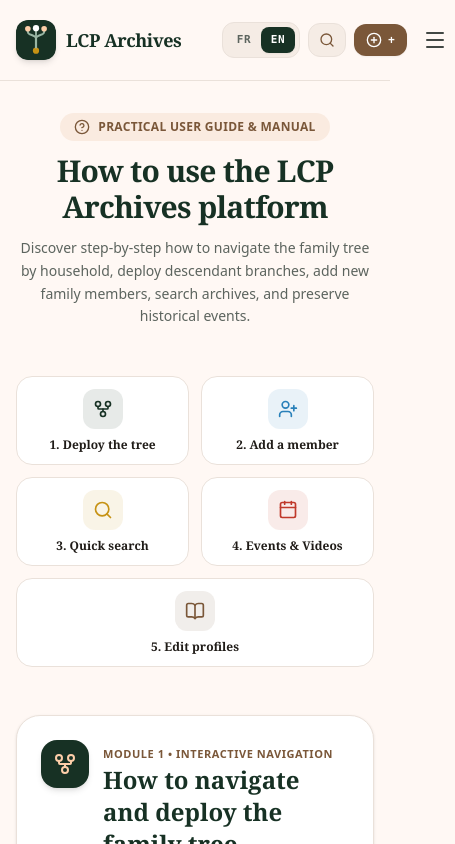
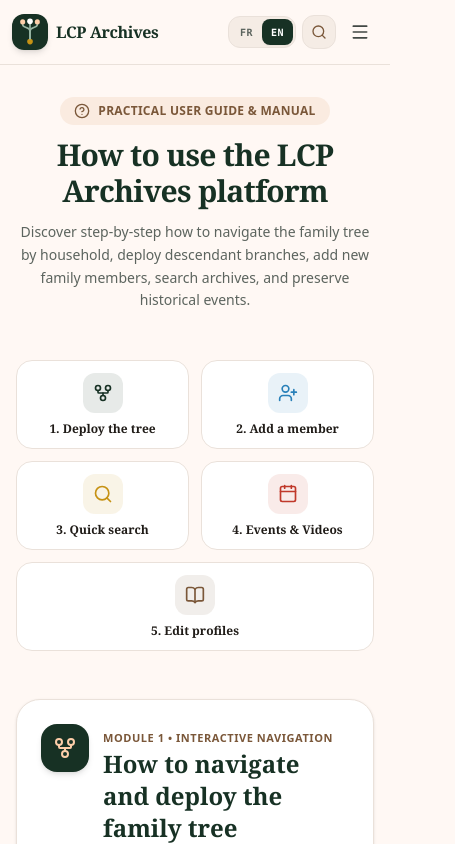
Before and after one commit to Solemntumult/LCP-Archive, a Next.js app: page /help in a window 390 px wide. Shown: the top 844 px of the page, 455 px wide, since content can reach past the window. Built offline with nearby package versions, Linux system fonts and the light colour scheme.

Commit message:
fix(responsive): eliminate mobile horizontal scroll and optimize navbar layout for small screens

```diff
--- a/src/app/globals.css
+++ b/src/app/globals.css
@@ -50,7 +50,11 @@
     --female-light: #fdedec;
   }
 
+  html,
   body {
+    overflow-x: hidden;
+    max-width: 100vw;
+    width: 100%;
     background-color: var(--surface);
     color: var(--on-surface);
     font-family: var(--font-sans);
--- a/src/components/common/LanguageToggle.tsx
+++ b/src/components/common/LanguageToggle.tsx
@@ -8,14 +8,14 @@ export default function LanguageToggle({ className = '' }: { className?: string
 
   return (
     <div
-      className={`relative inline-flex items-center bg-[#f5ece5] p-1 rounded-xl border border-[#eae1da] h-9 w-[78px] shrink-0 select-none ${className}`}
+      className={`relative inline-flex items-center bg-[#f5ece5] p-0.5 sm:p-1 rounded-xl border border-[#eae1da] h-8 sm:h-9 w-[68px] sm:w-[78px] shrink-0 select-none ${className}`}
       role="group"
       aria-label="Language selection"
     >
       <button
         type="button"
         onClick={() => setLanguage('fr')}
-        className={`relative z-10 w-1/2 h-full flex items-center justify-center text-[11px] font-bold font-mono tracking-wider rounded-lg transition-all duration-200 ${
+        className={`relative z-10 w-1/2 h-full flex items-center justify-center text-[10px] sm:text-[11px] font-bold font-mono tracking-wider rounded-lg transition-all duration-200 ${
           language === 'fr'
             ? 'bg-[#173124] text-white shadow-xs'
             : 'text-[#5c645e] hover:text-[#173124]'
@@ -27,7 +27,7 @@ export default function LanguageToggle({ className = '' }: { className?: string
       <button
         type="button"
         onClick={() => setLanguage('en')}
-        className={`relative z-10 w-1/2 h-full flex items-center justify-center text-[11px] font-bold font-mono tracking-wider rounded-lg transition-all duration-200 ${
+        className={`relative z-10 w-1/2 h-full flex items-center justify-center text-[10px] sm:text-[11px] font-bold font-mono tracking-wider rounded-lg transition-all duration-200 ${
           language === 'en'
             ? 'bg-[#173124] text-white shadow-xs'
             : 'text-[#5c645e] hover:text-[#173124]'
--- a/src/components/layout/Navbar.tsx
+++ b/src/components/layout/Navbar.tsx
@@ -25,11 +25,11 @@ export default function Navbar() {
   return (
     <>
       <header className="sticky top-0 z-40 w-full border-b border-[#eae1da] bg-[#fff8f4]/95 backdrop-blur-md">
-        <div className="max-w-7xl mx-auto px-4 sm:px-6 lg:px-8">
-          <div className="flex items-center justify-between h-20 gap-4">
+        <div className="max-w-7xl mx-auto px-3 sm:px-6 lg:px-8">
+          <div className="flex items-center justify-between h-16 sm:h-20 gap-2 sm:gap-4">
             {/* Brand Logo */}
-            <Link href="/" className="flex items-center gap-2.5 sm:gap-3 group shrink-0 min-w-[190px] sm:min-w-[240px]">
-              <div className="relative w-10 h-10 sm:w-11 sm:h-11 rounded-xl overflow-hidden shadow-md group-hover:scale-105 transition-all shrink-0">
+            <Link href="/" className="flex items-center gap-2 sm:gap-3 group shrink min-w-0">
+              <div className="relative w-9 h-9 sm:w-11 sm:h-11 rounded-xl overflow-hidden shadow-md group-hover:scale-105 transition-all shrink-0">
                 <Image
                   src="/icon.svg"
                   alt="LCP Archives Logo"
@@ -39,10 +39,10 @@ export default function Navbar() {
                 />
               </div>
               <div className="min-w-0">
-                <span className="font-serif text-lg sm:text-xl font-bold tracking-tight text-[#173124] block truncate">
+                <span className="font-serif text-base sm:text-xl font-bold tracking-tight text-[#173124] block truncate">
                   LCP Archives
                 </span>
-                <p className="text-[11px] sm:text-xs text-[#727973] hidden sm:block truncate">
+                <p className="text-[10px] sm:text-xs text-[#727973] hidden md:block truncate">
                   {t('nav_subtitle')}
                 </p>
               </div>
@@ -70,8 +70,8 @@ export default function Navbar() {
               })}
             </nav>
 
-            {/* Right Action Buttons */}
-            <div className="flex items-center gap-2 sm:gap-3 shrink-0">
+            {/* Right Action Toolbar */}
+            <div className="flex items-center gap-1.5 sm:gap-2.5 shrink-0">
               {/* Language Switcher */}
               <LanguageToggle />
 
@@ -79,8 +79,9 @@ export default function Navbar() {
               <button
                 onClick={() => setSearchOpen(true)}
                 type="button"
-                className="flex items-center gap-1.5 sm:gap-2 px-2.5 sm:px-3.5 py-2 text-xs sm:text-sm text-[#727973] bg-[#f5ece5] hover:bg-[#eae1da] hover:text-[#1f1b17] rounded-xl transition-all border border-[#eae1da]"
+                className="flex items-center gap-1.5 p-2 sm:px-3 sm:py-2 text-xs sm:text-sm text-[#727973] bg-[#f5ece5] hover:bg-[#eae1da] hover:text-[#1f1b17] rounded-xl transition-all border border-[#eae1da] shrink-0"
                 title={`${t('nav_search')} (Ctrl+K)`}
+                aria-label={t('nav_search')}
               >
                 <Search className="w-4 h-4 text-[#7a5739] shrink-0" />
                 <span className="hidden md:inline whitespace-nowrap">{t('nav_search')}</span>
@@ -89,23 +90,22 @@ export default function Navbar() {
                 </kbd>
               </button>
 
-              {/* Add Member Button */}
+              {/* Add Member Button (Desktop & Tablet) */}
               <Link
                 href="/person/add"
-                className="flex items-center gap-1.5 px-3 sm:px-4 py-2 rounded-xl text-xs sm:text-sm font-semibold bg-[#7a5739] text-white hover:bg-[#5f4024] shadow-xs transition-all active:scale-95 shrink-0"
+                className="hidden sm:flex items-center gap-1.5 px-3 sm:px-4 py-2 rounded-xl text-xs sm:text-sm font-semibold bg-[#7a5739] text-white hover:bg-[#5f4024] shadow-xs transition-all active:scale-95 shrink-0"
               >
                 <PlusCircle className="w-4 h-4 shrink-0" />
-                <span className="hidden sm:inline whitespace-nowrap">{t('nav_add_member')}</span>
-                <span className="sm:hidden">+</span>
+                <span className="whitespace-nowrap">{t('nav_add_member')}</span>
               </Link>
 
               {/* Mobile menu toggle */}
               <button
                 onClick={() => setMobileMenuOpen(!mobileMenuOpen)}
-                className="lg:hidden p-2 rounded-xl text-[#424844] hover:bg-[#f5ece5]"
+                className="lg:hidden p-2 rounded-xl text-[#424844] hover:bg-[#f5ece5] transition-colors shrink-0"
                 aria-label="Menu"
               >
-                {mobileMenuOpen ? <X className="w-6 h-6" /> : <Menu className="w-6 h-6" />}
+                {mobileMenuOpen ? <X className="w-5 h-5" /> : <Menu className="w-5 h-5" />}
               </button>
             </div>
           </div>
@@ -113,7 +113,8 @@ export default function Navbar() {
 
         {/* Mobile menu dropdown */}
         {mobileMenuOpen && (
-          <div className="lg:hidden border-t border-[#eae1da] bg-[#fff8f4] px-4 pt-3 pb-5 space-y-1.5 animate-fade-in shadow-xl">
+          <div className="lg:hidden border-t border-[#eae1da] bg-[#fff8f4] px-4 pt-3 pb-5 space-y-2 animate-fade-in shadow-xl">
+            <div className="space-y-1">
               {navLinks.map((link) => {
                 const Icon = link.icon;
                 const isActive = pathname === link.href;
@@ -122,17 +123,30 @@ export default function Navbar() {
                     key={link.href}
                     href={link.href}
                     onClick={() => setMobileMenuOpen(false)}
-                  className={`flex items-center gap-3 px-4 py-3 rounded-xl text-sm font-semibold transition-all ${
+                    className={`flex items-center gap-3 px-3.5 py-2.5 rounded-xl text-sm font-semibold transition-all ${
                       isActive
                         ? 'bg-[#173124] text-white shadow-xs'
                         : 'text-[#424844] hover:bg-[#f5ece5]'
                     }`}
                   >
-                  <Icon className="w-5 h-5" />
-                  {link.label}
+                    <Icon className="w-4 h-4" />
+                    <span>{link.label}</span>
                   </Link>
                 );
               })}
+            </div>
+
+            {/* Quick Add Member button in mobile drawer */}
+            <div className="pt-2 border-t border-[#eae1da]">
+              <Link
+                href="/person/add"
+                onClick={() => setMobileMenuOpen(false)}
+                className="flex items-center justify-center gap-2 w-full px-4 py-2.5 rounded-xl text-sm font-bold bg-[#7a5739] text-white hover:bg-[#5f4024] shadow-xs transition-all active:scale-95"
+              >
+                <PlusCircle className="w-4 h-4" />
+                <span>{t('nav_add_member')}</span>
+              </Link>
+            </div>
           </div>
         )}
       </header>
```
Lines whose indentation alone changed are shown as unchanged.
